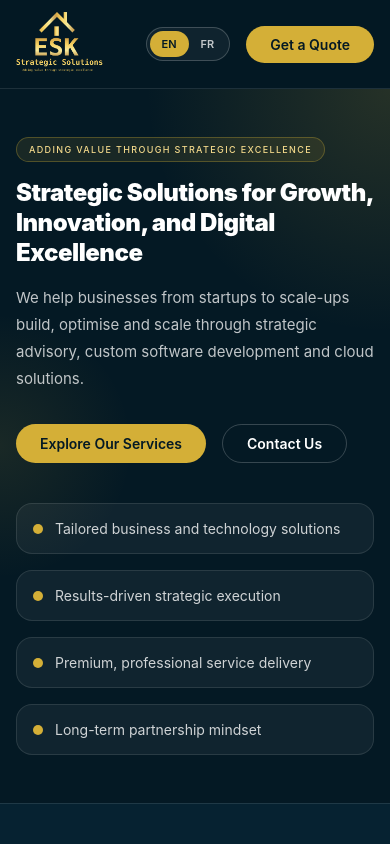
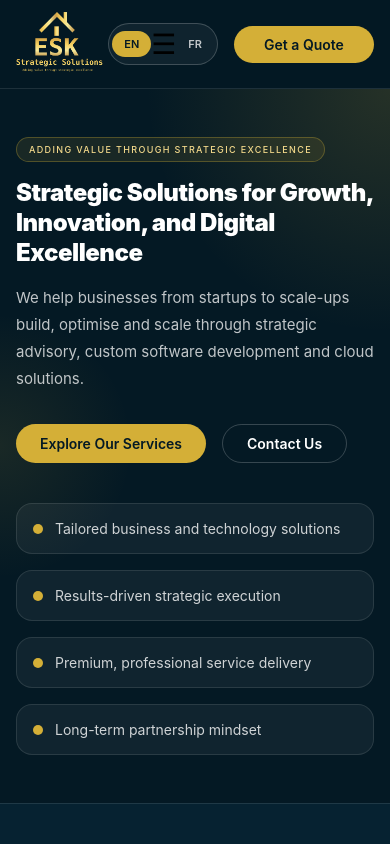
Before and after one commit to kevincode06/eskstrategic, a React (Create React App) app: page / in a window 390 px wide. Shown: the top 844 px of the page. Built offline with nearby package versions, Linux system fonts and the light colour scheme.

Commit message:
update mobile part

```diff
--- a/src/components/EskStrategicHomepage.jsx
+++ b/src/components/EskStrategicHomepage.jsx
@@ -6,7 +6,7 @@ import { BarChart2, Code2, Server, Zap, Cloud, Network } from "lucide-react";
 export default function EskStrategicHomepage() {
   // Language State
   const [language, setLanguage] = useState("en");
-
+  const [menuOpen, setMenuOpen] = useState(false);
   //  Translations
   const copy = useMemo(
     () => ({
@@ -370,6 +370,9 @@ export default function EskStrategicHomepage() {
           </a>
 
           {/* Desktop Nav */}
+          <nav
+            className={`${styles.nav} ${menuOpen ? styles.navOpen : ""}`}
+          ></nav>
           <nav className={styles.nav}>
             <a href="#home" className={styles.navLink}>
               {t.nav.home}
@@ -396,6 +399,12 @@ export default function EskStrategicHomepage() {
                 className={`${styles.langBtn} ${language === "en" ? styles.langBtnActive : ""}`}
               >
                 EN
+              </button>
+              <button
+                className={styles.menuToggle}
+                onClick={() => setMenuOpen(!menuOpen)}
+              >
+                ☰
               </button>
               <button
                 onClick={() => setLanguage("fr")}
--- a/src/styles/EskStrategicHomepage.module.css
+++ b/src/styles/EskStrategicHomepage.module.css
@@ -129,6 +129,8 @@
   border: none;
   cursor: pointer;
   font-family: inherit;
+  min-width: 140px;
+  text-align: center;
 }
 
 .btnPrimary:hover {
@@ -736,3 +738,33 @@
   background-color: rgba(243, 217, 139, 0.1);
   border: 1px solid rgba(243, 217, 139, 0.3);
 }
+/* Hide hamburger on desktop */
+.menuToggle {
+  display: none;
+  font-size: 28px;
+  background: none;
+  border: none;
+  cursor: pointer;
+}
+
+/* Mobile styles */
+@media (max-width: 768px) {
+  .nav {
+    position: absolute;
+    top: 80px;
+    right: 0;
+    background: white;
+    width: 100%;
+    flex-direction: column;
+    display: none;
+    padding: 20px;
+  }
+
+  .navOpen {
+    display: flex;
+  }
+
+  .menuToggle {
+    display: block;
+  }
+}
```
